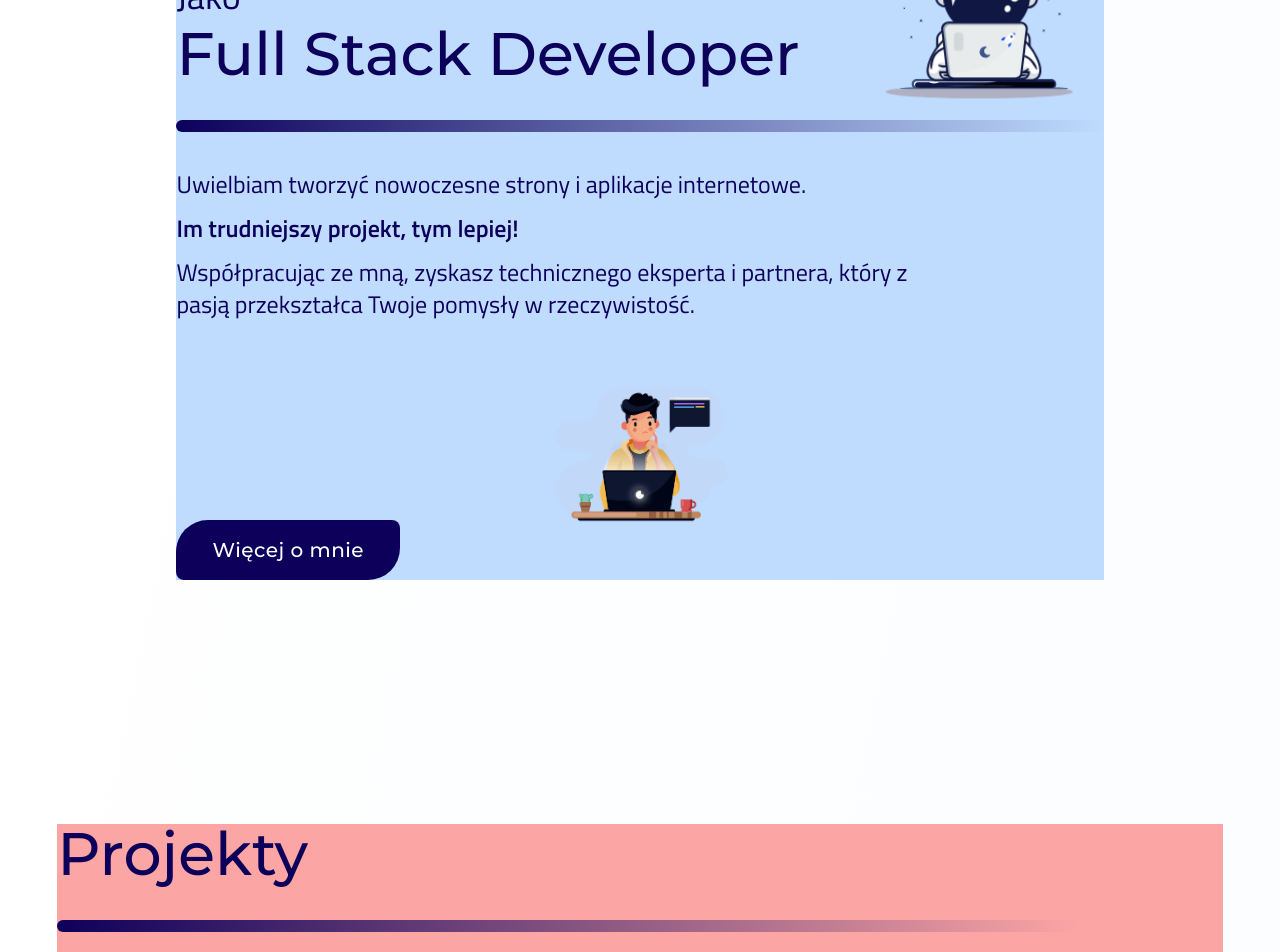
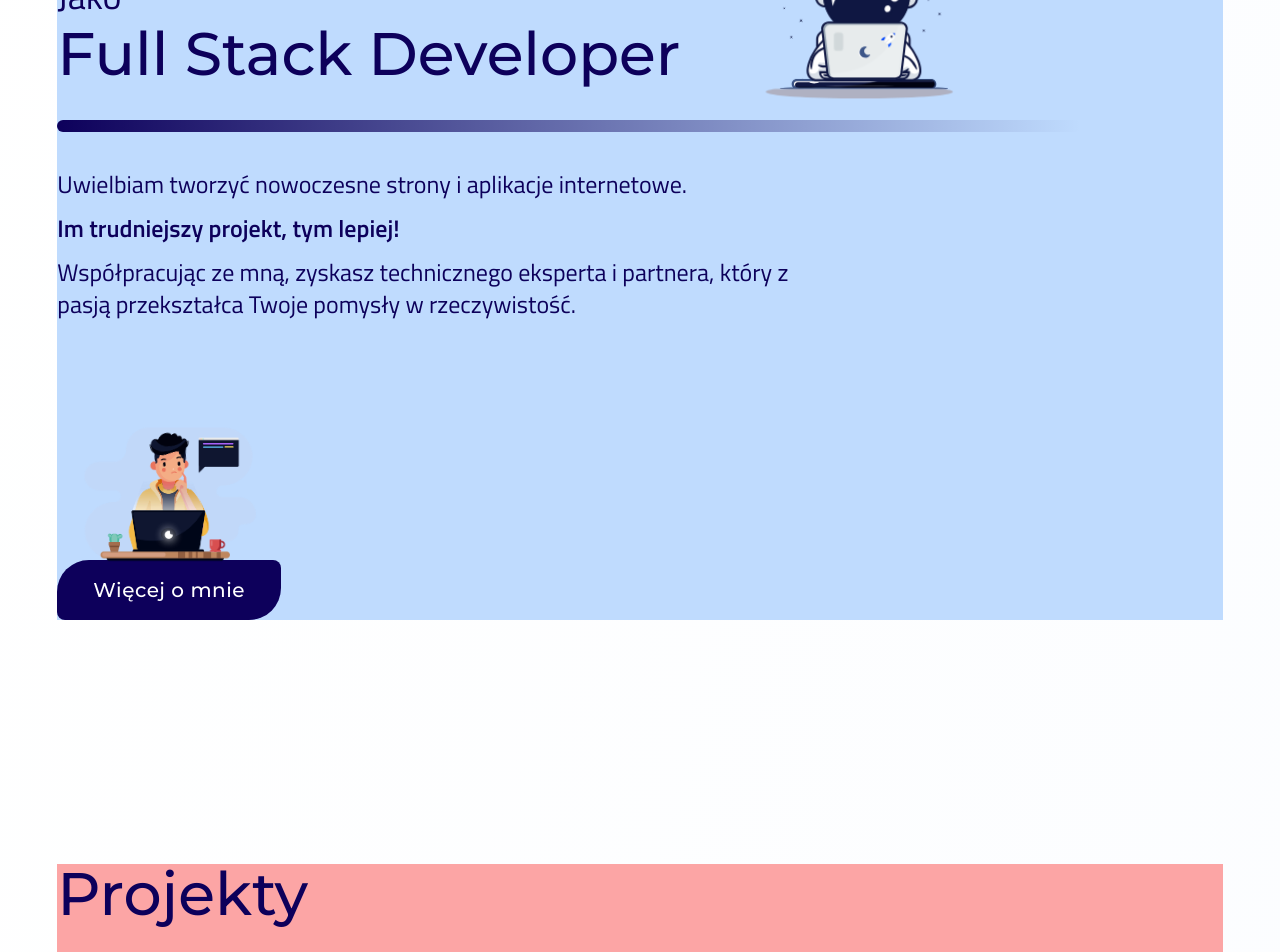
Before and after one commit to muslewski/muslewski.com, a React (Vite) app: page / in a window 1280 px wide. Shown: the part 980-1932 px from the top of the page. Built offline with nearby package versions, Linux system fonts and the light colour scheme; what tailwindcss-animated would draw is missing.

Commit message:
Easter egg, jiu jitsu as tool card

```diff
--- a/src/components/2SectionIntroduction/Introduction.jsx
+++ b/src/components/2SectionIntroduction/Introduction.jsx
@@ -29,11 +29,11 @@ const Introduction = forwardRef(function Introduction(props, refIntroduction) {
   };
 
   return (
-    <Section
-      className="pt-12 lg:pt-0  justify-start max-w-7xl"
-      id="wprowadzenie"
-    >
-      <div ref={refIntroduction} className="bg-blue-200">
+    <Section className="pt-12 lg:pt-0 max-w-7xl" id="wprowadzenie">
+      <div
+        ref={refIntroduction}
+        className="bg-blue-200 self-start w-full flex flex-col"
+      >
         <span className="self-start relative flex gap-1 lg:gap-12 items-center w-full font-title text-3xl">
           <Subtitle className="z-10 relative -400 self-end flex flex-col lg:gap-2">
             <span className="font-description text-2xl lg:text-4xl">Jako</span>
--- a/src/components/3SectionProjects/Projects.jsx
+++ b/src/components/3SectionProjects/Projects.jsx
@@ -30,8 +30,11 @@ const Projects = forwardRef(function Projects(props, refProjects) {
   const ref3 = useRef();
   const isVisible3 = useIsVisible(ref3, true);
   return (
-    <Section id="projekty" className="pt-40 lg:pt-60 justify-start max-w-7xl">
-      <div ref={refProjects} className="bg-red-300">
+    <Section id="projekty" className="pt-40 lg:pt-60 max-w-7xl">
+      <div
+        ref={refProjects}
+        className="bg-red-300  self-start w-full flex flex-col"
+      >
         <Subtitle>Projekty</Subtitle>
         <GradientLine />
         <Brief>
--- a/src/components/4SectionTools/Tools.jsx
+++ b/src/components/4SectionTools/Tools.jsx
@@ -13,6 +13,7 @@ import js from "../../assets/logos/js.png";
 import html from "../../assets/logos/html.png";
 import css from "../../assets/logos/css.png";
 import python from "../../assets/logos/python.png";
+import jiujitsu from "../../assets/logos/jiu-jitsu.png";
 import git from "../../assets/logos/git.png";
 import figma from "../../assets/logos/figma.png";
 import GradientLine from "../Shared/GradientLine";
@@ -21,11 +22,8 @@ import { forwardRef } from "react";
 
 const Tools = forwardRef(function Tools({ theme }, refTools) {
   return (
-    <Section
-      id="technologie"
-      className="pt-40 lg:pt-60 justify-start max-w-7xl"
-    >
-      <div ref={refTools} className="bg-red-300">
+    <Section id="technologie" className="pt-40 lg:pt-60 max-w-7xl bg-red-300">
+      <div ref={refTools} className=" self-start w-full flex flex-col">
         <Subtitle>Technologie, których używam</Subtitle>
         <GradientLine />
 
@@ -61,13 +59,13 @@ const Tools = forwardRef(function Tools({ theme }, refTools) {
             col1="#0099cc"
             col2="rgb(0, 77, 102, 0.2)"
           />
-          <ToolCard
+          {/* <ToolCard
             title="TypeScript"
             logo={typescript}
             level={0}
             col1="#0066cc"
             col2="rgb(0, 51, 102, 0.2)"
-          />
+          /> */}
           <ToolCard
             title="JavaScript"
             logo={js}
@@ -91,6 +89,14 @@ const Tools = forwardRef(function Tools({ theme }, refTools) {
             col1="#1e5ce2"
             col2="rgb(15, 46, 113, 0.2)"
             className="hidden lg:flex"
+          />
+          <ToolCard
+            title="Jiu-Jitsu"
+            logo={jiujitsu}
+            level={1}
+            col1="#a94b3c"
+            col2="rgb(94, 41, 33, 0.2)"
+            className=""
           />
           <ToolCard
             title="Python"
--- a/src/components/5SectionEducation/Education.jsx
+++ b/src/components/5SectionEducation/Education.jsx
@@ -14,8 +14,11 @@ const Education = forwardRef(function Education(props, refEducation) {
   const ref = useRef();
   const isVisible = useIsVisible(ref, true);
   return (
-    <Section id="edukacja" className="pt-40 lg:pt-60 justify-start max-w-7xl">
-      <div ref={refEducation} className="bg-emerald-300">
+    <Section id="edukacja" className="pt-40 lg:pt-60 max-w-7xl">
+      <div
+        ref={refEducation}
+        className="bg-emerald-300 self-start w-full flex flex-col"
+      >
         <Subtitle>Edukacja</Subtitle>
         <GradientLine />
 
```
Also changed, not shown: src/assets/logos/jiu-jitsu.png (added).
